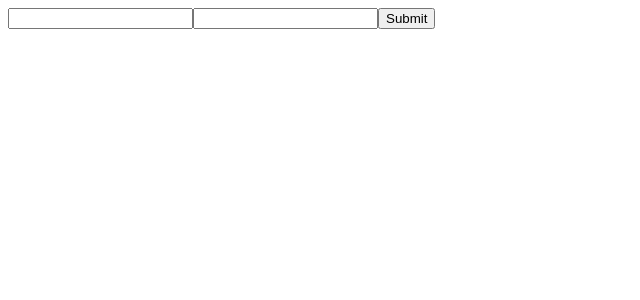
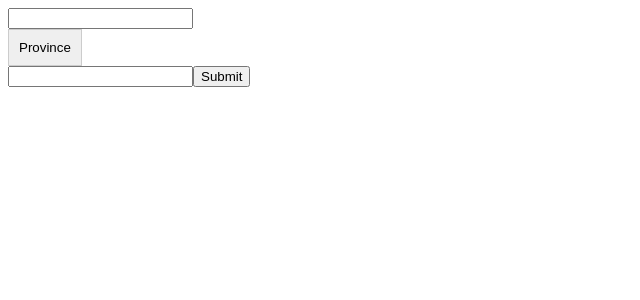
Before and after one commit to mdfarhanali34/House-Scrape, a React (Create React App) app in the folder Frontend/house_scrape/: page / in a window 1280 px wide. Shown: the top 300 px of the page, without its empty margins (0-640 px from the left). Built offline with nearby package versions, Linux system fonts and the light colour scheme.

Commit message:
Added a basic menu bar that takes provinces and cities from locations file

```diff
--- a/Frontend/house_scrape/src/App.js
+++ b/Frontend/house_scrape/src/App.js
@@ -1,6 +1,7 @@
 // TextBoxes.js
 import React, { useState, useEffect } from 'react';
 import DataDisplay from './Components/DataDisplay';
+import SearchMenu from './Components/SearchMenu';
 
 function TextBoxes({ onSubmit }) {
   const [province, setProvince] = useState('');
@@ -57,13 +58,16 @@ function TextBoxes({ onSubmit }) {
     <div>
       <form onSubmit={handleSubmit}>
       <input type="text" value={province} onChange={handleText1Change} />
+      <div>
+      <SearchMenu />
+      </div>
       <input type="text" value={city} onChange={handleText2Change} />
       <button type="submit">Submit</button>
       </form>
 
       <div>
         {kijijiData.map(item => (
-          <DataDisplay imageUrl= {item.img} price= {item.price} description={item.description} url={item.url} />
+          <DataDisplay imageUrl= {item.img} price= {item.price} description={item.description} url={item.url} title = {item.title}/>
         ))}
       </div>
     </div>
--- a/Frontend/house_scrape/src/Components/DataDisplay.js
+++ b/Frontend/house_scrape/src/Components/DataDisplay.js
@@ -1,6 +1,6 @@
 import React from 'react';
 
-function DataDisplay ({ imageUrl, price, description, url }) {
+function DataDisplay ({ imageUrl, price, description, url, title }) {
   const handleClick = () => {
     window.location.href = url;
   }
@@ -10,7 +10,7 @@ function DataDisplay ({ imageUrl, price, description, url }) {
       <img src={imageUrl} alt="product" style={{ width: '100px', height: '100px', objectFit: 'cover', marginRight: '16px' }} />
       <div style={{ flex: 1 }}>
         <div style={{ display: 'flex', justifyContent: 'space-between' }}>
-          <div style={{ fontWeight: 'bold' }}>{description}</div>
+          <div style={{ fontWeight: 'bold' }}>{title}</div>
           <div style={{ fontWeight: 'bold' }}>{price}</div>
         </div>
         <div>{description}</div>
--- /dev/null
+++ b/Frontend/house_scrape/src/Components/SearchMenu.js
@@ -0,0 +1,61 @@
+import React, { useState } from 'react';
+const data = require('./locations.json');
+
+const SearchMenu = () => {
+  const [menuOpen, setMenuOpen] = useState(false);
+  const [subMenuOpen, setSubMenuOpen] = useState(false);
+  const [selectedProvince, setSelectedProvince] = useState('');
+  const [menuItemPosition, setMenuItemPosition] = useState({});
+
+  const handleMenuClick = () => {
+    setMenuOpen(!menuOpen);
+    setSubMenuOpen(!subMenuOpen);
+    setSelectedProvince('');
+  };
+
+  const handleSubMenuClick = (province, e) => {
+    e.stopPropagation();
+    setSubMenuOpen(!subMenuOpen);
+    setSelectedProvince(province);
+    setMenuItemPosition({ top: e.currentTarget.offsetTop + e.currentTarget.offsetHeight, left: e.currentTarget.offsetLeft + e.currentTarget.offsetWidth + 20});
+  };
+
+  const keys = Object.keys(data).slice(1);
+  const newKeys = keys.map(key => key.replace(/_/g, ' '));
+
+  const provinces = selectedProvince && data[selectedProvince];
+  const provinceKeys = Object.keys(provinces).slice(1);
+
+
+  return (
+    <div className="menu-wrapper" style={{ position: 'relative', display: 'inline-block' }}>
+      <button className="menu-trigger" onClick={handleMenuClick} style={{display: 'inline-block', padding: '10px', border: '1px solid #ccc', cursor: 'pointer', hAlign: 'middle' }}>
+        Province
+      </button>
+      {menuOpen && (
+        <nav className="menu-dropdown" style={{ position: 'absolute' ,top: '100%', left: '0', zIndex: '999', backgroundColor: '#fff', border: '1px solid #ccc', padding: '16px', boxShadow: '0 2px 4px rgba(0,0,0,0.2)' }}>
+          {newKeys.map(item => (
+             <li style={{ whiteSpace: 'nowrap', padding: '10px 0', borderBottom: '1px solid #ccc' }}>
+              <a href="#" style={{ textDecoration: 'none', color: '#333' }} onClick={(e) => handleSubMenuClick(item, e)}>
+                {item}
+              </a>
+             </li>
+           ))}
+        </nav>
+      )}
+      {provinceKeys && subMenuOpen && (
+        <nav className="menu-dropdown" style={{ position: 'absolute', top: menuItemPosition.top, left: menuItemPosition.left, zIndex: '999', backgroundColor: '#fff', border: '1px solid #ccc', padding: '16px', boxShadow: '0 2px 4px rgba(0,0,0,0.2)' }}>
+          {provinceKeys.map(city => (
+            <li key={city} style={{ whiteSpace: 'nowrap', padding: '10px 0', borderBottom: '1px solid #ccc' }}>
+              <a href="#" style={{ textDecoration: 'none', color: '#333' }}>
+                {city}
+              </a>
+            </li>
+          ))}
+        </nav>
+      )}
+    </div>
+  );
+};
+
+export default SearchMenu;
```
Also changed, not shown: Frontend/house_scrape/src/Components/locations.json (added, +1 -0 lines), 1 other file (tests, documents, lock files or other folders).
